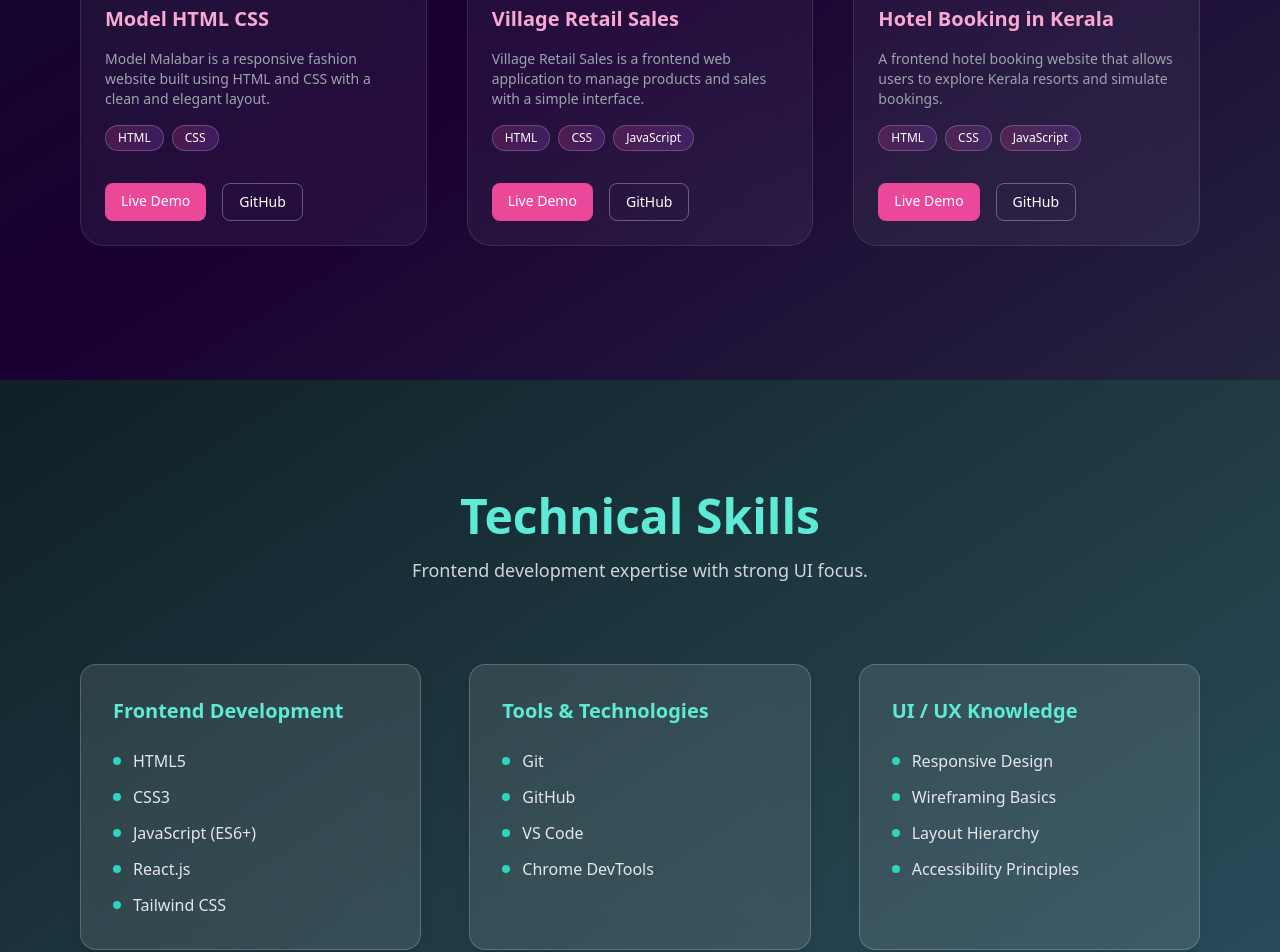
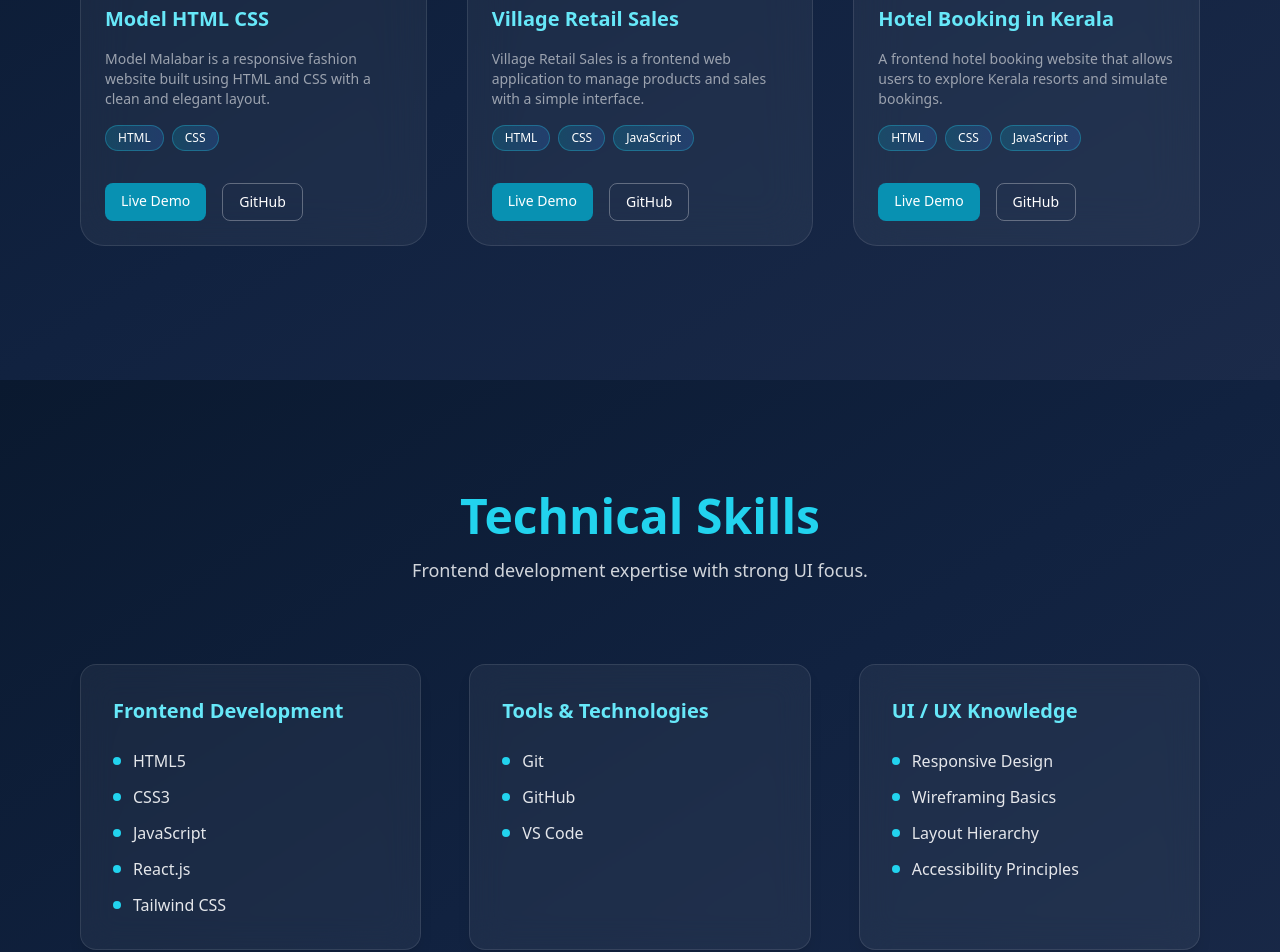
Before and after one commit to saravanan642/React-portfolio, a React (Create React App) app: page / in a window 1280 px wide. Shown: the part 2020-2972 px from the top of the page. Built offline with nearby package versions, Linux system fonts and the light colour scheme.

Commit message:
update skills

```diff
--- a/src/Compoents/Projects.js
+++ b/src/Compoents/Projects.js
@@ -31,13 +31,13 @@ const Projects = () => {
 
   return (
     <section className="min-h-screen bg-gradient-to-br
-    from-[#0f0c29] via-[#1a0033] to-[#24243e]
+    from-[#0a192f] via-[#112240] to-[#1b2a49]
     text-white px-6 md:px-20 py-24">
 
       <div className="max-w-7xl mx-auto">
 
         <h1 className="text-5xl font-bold text-center mb-16
-        bg-gradient-to-r from-pink-400 to-purple-400
+        bg-gradient-to-r from-cyan-400 to-blue-500
         bg-clip-text text-transparent">
           My Projects
         </h1>
@@ -50,7 +50,7 @@ const Projects = () => {
               className="bg-white/5 backdrop-blur-xl
               border border-white/10
               rounded-3xl overflow-hidden
-              hover:scale-105 hover:shadow-pink-500/20
+              hover:scale-105 hover:shadow-cyan-500/20
               transition duration-500"
             >
               {/* Image */}
@@ -63,7 +63,7 @@ const Projects = () => {
               {/* Content */}
               <div className="p-6 space-y-4">
 
-                <h3 className="text-xl font-semibold text-pink-300">
+                <h3 className="text-xl font-semibold text-cyan-300">
                   {project.title}
                 </h3>
 
@@ -76,8 +76,8 @@ const Projects = () => {
                     <span
                       key={i}
                       className="px-3 py-1 text-xs rounded-full
-                      bg-gradient-to-r from-pink-500/20 to-purple-500/20
-                      border border-white/20"
+                      bg-gradient-to-r from-cyan-500/20 to-blue-500/20
+                      border border-cyan-400/30"
                     >
                       {tech}
                     </span>
@@ -88,7 +88,7 @@ const Projects = () => {
                   <a
                     href={project.live}
                     className="px-4 py-2 text-sm rounded-lg
-                    bg-pink-500 hover:bg-pink-600 transition"
+                    bg-cyan-600 hover:bg-cyan-700 transition"
                   >
                     Live Demo
                   </a>
--- a/src/Compoents/Skills.js
+++ b/src/Compoents/Skills.js
@@ -5,11 +5,11 @@ const Skills = () => {
   const skillCategories = [
     {
       title: "Frontend Development",
-      skills: ["HTML5", "CSS3", "JavaScript (ES6+)", "React.js", "Tailwind CSS"]
+      skills: ["HTML5", "CSS3", "JavaScript ", "React.js", "Tailwind CSS"]
     },
     {
       title: "Tools & Technologies",
-      skills: ["Git", "GitHub", "VS Code", "Chrome DevTools"]
+      skills: ["Git", "GitHub", "VS Code", ]
     },
     {
       title: "UI / UX Knowledge",
@@ -19,14 +19,14 @@ const Skills = () => {
 
   return (
     <section className="min-h-screen
-    bg-gradient-to-br from-[#0f2027] via-[#203a43] to-[#2c5364]
+    bg-gradient-to-br from-[#0a192f] via-[#112240] to-[#1b2a49]
     text-white px-6 md:px-20 py-28">
 
       <div className="max-w-6xl mx-auto">
 
         {/* Heading */}
         <div className="text-center mb-20">
-          <h1 className="text-5xl font-bold text-teal-300">
+          <h1 className="text-5xl font-bold text-cyan-400">
             Technical Skills
           </h1>
           <p className="text-gray-300 mt-4 text-lg">
@@ -40,14 +40,14 @@ const Skills = () => {
           {skillCategories.map((category, index) => (
             <div
               key={index}
-              className="bg-white/10 backdrop-blur-lg
-              border border-white/20
+              className="bg-white/5 backdrop-blur-lg
+              border border-white/10
               rounded-2xl p-8 shadow-lg
-              hover:shadow-teal-400/30
+              hover:shadow-cyan-500/30
               transition duration-500"
             >
 
-              <h2 className="text-xl font-semibold text-teal-300 mb-6">
+              <h2 className="text-xl font-semibold text-cyan-300 mb-6">
                 {category.title}
               </h2>
 
@@ -58,7 +58,7 @@ const Skills = () => {
                     key={i}
                     className="flex items-center gap-3"
                   >
-                    <span className="w-2 h-2 bg-teal-400 rounded-full"></span>
+                    <span className="w-2 h-2 bg-cyan-400 rounded-full"></span>
                     {skill}
                   </li>
                 ))}
```
